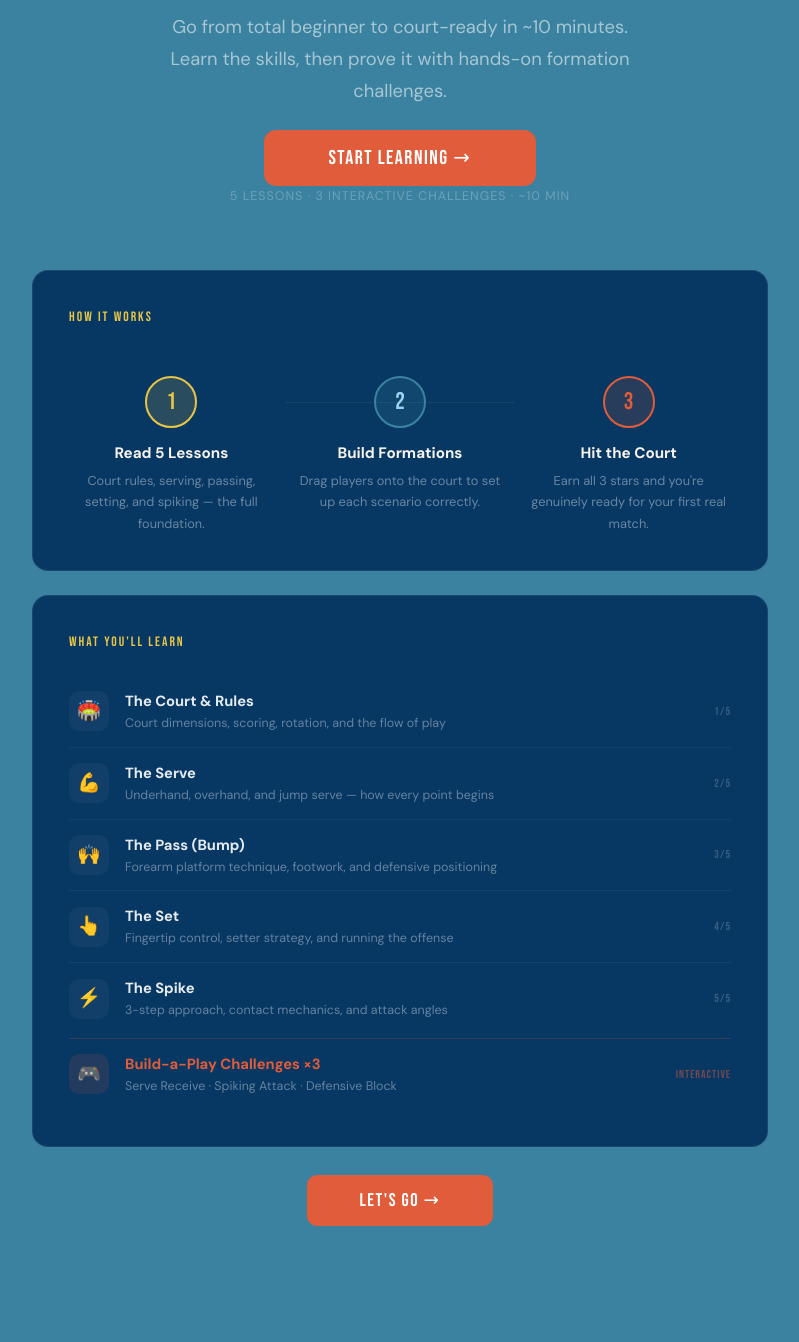
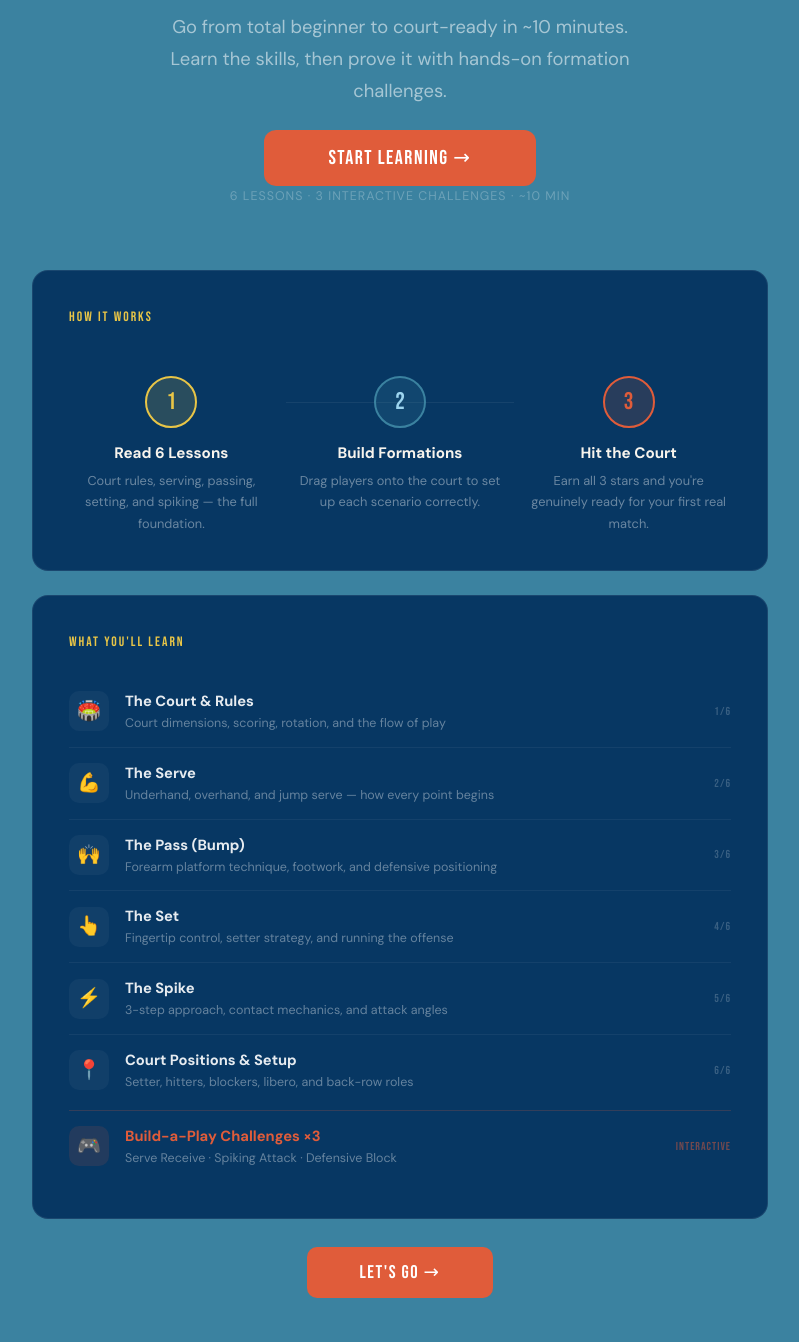
Before and after one commit to lisdis19/COMS4170, a Flask app: page / in a window 1280 px wide. Shown: the part 287-1629 px from the top of the page, without its empty margins (240-1039 px from the left). Before the commit the page ends 1513 px from the top, so only its background shows below. Run offline with Flask 3, Linux system fonts and the light colour scheme.

Commit message:
added a sixth lesson for positions and roles

```diff
--- a/data/content.json
+++ b/data/content.json
@@ -225,8 +225,55 @@
           "text": "Attack open spaces and weak defenders."
         }
       ]
+    },
+    {
+      "id": 6,
+      "title": "Court Positions & Setup",
+      "level": "Beginner",
+      "emoji": "📍",
+      "subtitle": "Where each player goes on the court",
+      "content": "Volleyball positions are organized by where players usually start on the court. Front-row players are closer to the net and focus more on attacking and blocking. Back-row players are farther from the net and focus more on passing, digging, and keeping the ball in play.\n\nUse the cards below to get a quick sense of where each position usually goes.",
+      "key_facts": [
+        "Setter: usually near the net and sets the second touch",
+        "Outside hitter: often attacks from the left side",
+        "Middle blocker: protects the center of the net",
+        "Right side: attacks and blocks from the right",
+        "Libero/DS: back-row defenders who pass and dig"
+      ],
+      "image": "volley.png",
+      "selection_prompt": "Which position seems most interesting to you?",
+      "selection_options": [
+        "Setter",
+        "Outside hitter",
+        "Middle blocker",
+        "Libero / defensive specialist"
+      ],
+      "visual_cards": [
+        {
+          "icon": "🧠",
+          "title": "Setter",
+          "text": "Stays near the net and sets the second touch."
+        },
+        {
+          "icon": "⚡",
+          "title": "Hitters",
+          "text": "Attack from the left, middle, or right side."
+        },
+        {
+          "icon": "🛡️",
+          "title": "Blockers",
+          "text": "Defend the net against opposing attacks."
+        },
+        {
+          "icon": "🙌",
+          "title": "Back Row",
+          "text": "Passes serves and digs attacks."
+        }
+      ],
+      "did_you_know": "The libero wears a different colored jersey so referees can easily tell that they are a back-row defensive specialist.",
+      "common_mistake": "Beginners often memorize player names without connecting them to court locations. Try thinking: setter near the net, blockers at the net, defenders in the back row."
     }
-  ],
+    ],
 
   "quiz": [
     {
--- a/templates/home.html
+++ b/templates/home.html
@@ -20,7 +20,7 @@
       <a href="/start" class="btn-vl btn-vl-spike" style="font-size:1.25rem; padding:16px 64px; border-radius:12px; text-decoration:none;">
         START LEARNING →
       </a>
-      <p style="color:rgba(255,255,255,0.25); font-size:0.78rem; margin-top:14px; letter-spacing:1px;">5 LESSONS · 3 INTERACTIVE CHALLENGES · ~10 MIN</p>
+      <p style="color:rgba(255,255,255,0.25); font-size:0.78rem; margin-top:14px; letter-spacing:1px;">6 LESSONS · 3 INTERACTIVE CHALLENGES · ~10 MIN</p>
     </div>
 
     <!-- How it works -->
@@ -30,7 +30,7 @@
 
         <div>
           <div style="width:52px; height:52px; border-radius:50%; background:rgba(232,197,71,0.15); border:2px solid var(--net); display:flex; align-items:center; justify-content:center; font-family:'Bebas Neue',cursive; font-size:1.5rem; color:var(--net); margin:0 auto 14px;">1</div>
-          <div style="font-weight:700; font-size:.95rem; margin-bottom:6px;">Read 5 Lessons</div>
+          <div style="font-weight:700; font-size:.95rem; margin-bottom:6px;">Read 6 Lessons</div>
           <div style="font-size:.8rem; color:rgba(255,255,255,0.4); line-height:1.65;">Court rules, serving, passing, setting, and spiking — the full foundation.</div>
         </div>
 
@@ -60,6 +60,7 @@
           ("🙌", "The Pass (Bump)",     "Forearm platform technique, footwork, and defensive positioning"),
           ("👆", "The Set",             "Fingertip control, setter strategy, and running the offense"),
           ("⚡", "The Spike",           "3-step approach, contact mechanics, and attack angles"),
+          ("📍", "Court Positions & Setup", "Setter, hitters, blockers, libero, and back-row roles"),
         ] %}
         {% for emoji, title, desc in lessons %}
         <div style="display:flex; align-items:center; gap:16px; padding:14px 0; {% if not loop.last %}border-bottom:1px solid rgba(255,255,255,0.05);{% endif %}">
@@ -68,7 +69,7 @@
             <div style="font-weight:600; font-size:.92rem; color:rgba(255,255,255,0.9);">{{ title }}</div>
             <div style="font-size:.78rem; color:rgba(255,255,255,0.38); margin-top:2px;">{{ desc }}</div>
           </div>
-          <div style="margin-left:auto; font-size:.72rem; color:rgba(255,255,255,0.2); font-family:'Bebas Neue',cursive; letter-spacing:1px;">{{ loop.index }}/5</div>
+          <div style="margin-left:auto; font-size:.72rem; color:rgba(255,255,255,0.2); font-family:'Bebas Neue',cursive; letter-spacing:1px;">{{ loop.index }}/6</div>
         </div>
         {% endfor %}
 
```
Also changed, not shown: templates/learn.html (+67 -0 lines), data/volley.png (added).
